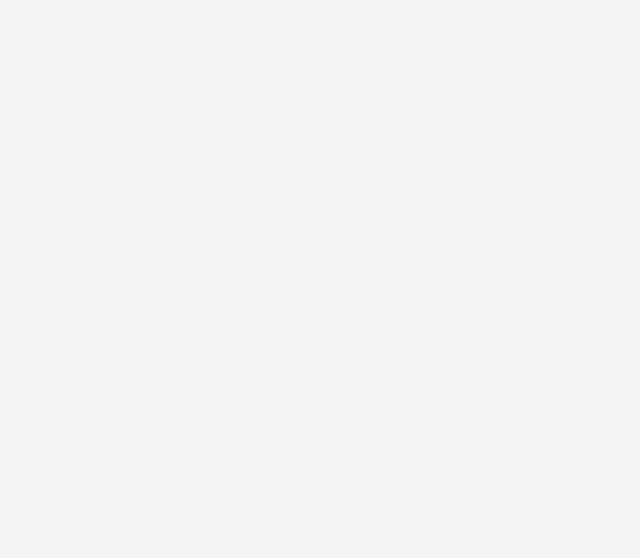
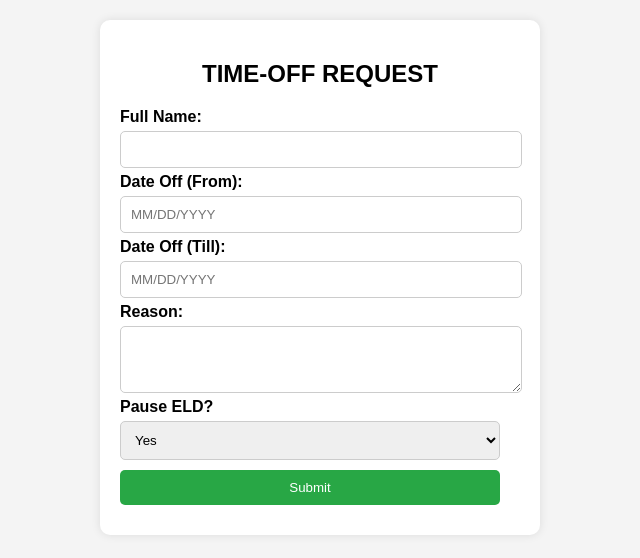
Before and after one commit to Lanaayzealot/off-request-form, a plain HTML site: page index.html in a window 1280 px wide. Shown: the whole page, without its empty margins (320-960 px from the left). Drawn offline with Linux system fonts and the light colour scheme.

Commit message:
Update index.html

```diff
--- a/index.html
+++ b/index.html
@@ -10,7 +10,7 @@
             background-color: #f4f4f4;
             text-align: center;
             padding: 20px;
-            margin: 0;
+            margin: 0; /* Removed margin */
         }
         .container {
             background: white;
@@ -18,16 +18,95 @@
             border-radius: 10px;
             box-shadow: 0 0 10px rgba(0, 0, 0, 0.1);
             max-width: 400px;
-            margin: 0 auto;
+            margin: 0 auto; /* Removed margin */
         }
         label {
             display: block;
             text-align: left;
-            margin: 10px 0 5px;
+            margin: 5px 0; /* Removed margin */
             font-weight: bold;
         }
         input, select, textarea {
             width: 95%;
             padding: 10px;
-            margin: 5px 0;
+            margin: 5px 0; /* Removed margin */
             border: 1px solid #ccc;
+            border-radius: 5px;
+            display: block;
+        }
+        button {
+            background-color: #28a745;
+            color: white;
+            padding: 10px;
+            border: none;
+            border-radius: 5px;
+            cursor: pointer;
+            width: 95%;
+            margin: 10px 0; /* Removed margin */
+            display: block;
+        }
+        button:hover {
+            background-color: #218838;
+        }
+    </style>
+</head>
+<body>
+
+<div class="container">
+    <h2>TIME-OFF REQUEST</h2>
+    <form id="offRequestForm">
+        <label for="name">Full Name:</label>
+        <input type="text" id="name" name="name" required>
+
+        <label for="date_from">Date Off (From):</label>
+        <input type="text" id="date_from" name="date_from" placeholder="MM/DD/YYYY" required>
+
+        <label for="date_till">Date Off (Till):</label>
+        <input type="text" id="date_till" name="date_till" placeholder="MM/DD/YYYY" required>
+
+        <label for="reason">Reason:</label>
+        <textarea id="reason" name="reason" rows="3" required></textarea>
+
+        <label for="eld">Pause ELD?</label>
+        <select id="eld" name="eld">
+            <option value="Yes">Yes</option>
+            <option value="No">No</option>
+        </select>
+
+        <button type="submit">Submit</button>
+    </form>
+</div>
+
+<script>
+    // Debugging: Check if DOM is loaded properly
+    console.log('Form loaded');
+
+    document.getElementById("offRequestForm").addEventListener("submit", function(event) {
+        event.preventDefault();
+
+        let name = document.getElementById("name").value;
+        let dateFrom = document.getElementById("date_from").value;
+        let dateTill = document.getElementById("date_till").value;
+        let reason = document.getElementById("reason").value;
+        let eld = document.getElementById("eld").value;
+
+        console.log(`Form submitted: ${name}, ${dateFrom}, ${dateTill}, ${reason}, ${eld}`);
+
+        let message = `🚗 <b>TIME-OFF REQUEST</b> 🚗\n\n🔹 <b>Name:</b> ${name}\n🔹 <b>Date Off:</b> From ${dateFrom} Till ${dateTill}\n🔹 <b>Reason:</b> ${reason}\n🔹 <b>Pause ELD?</b> ${eld}`;
+
+        let telegramBotToken = "YOUR_BOT_TOKEN";  // Replace with your bot token
+        let telegramChatId = "YOUR_CHAT_ID";  // Replace with the chat ID
+
+        // Debugging: Output URL for telegram API
+        const url = `https://api.telegram.org/bot${telegramBotToken}/sendMessage?chat_id=${telegramChatId}&text=${encodeURIComponent(message)}&parse_mode=HTML`;
+        console.log(url);
+
+        fetch(url)
+            .then(response => response.json())
+            .then(data => alert("Request Sent Successfully!"))
+            .catch(error => alert("Error sending request."));
+    });
+</script>
+
+</body>
+</html>
```
